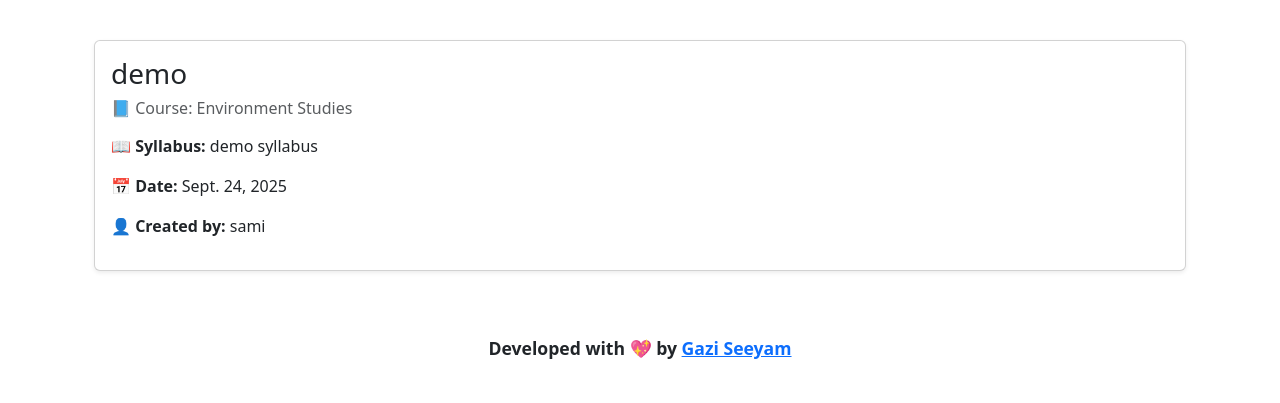
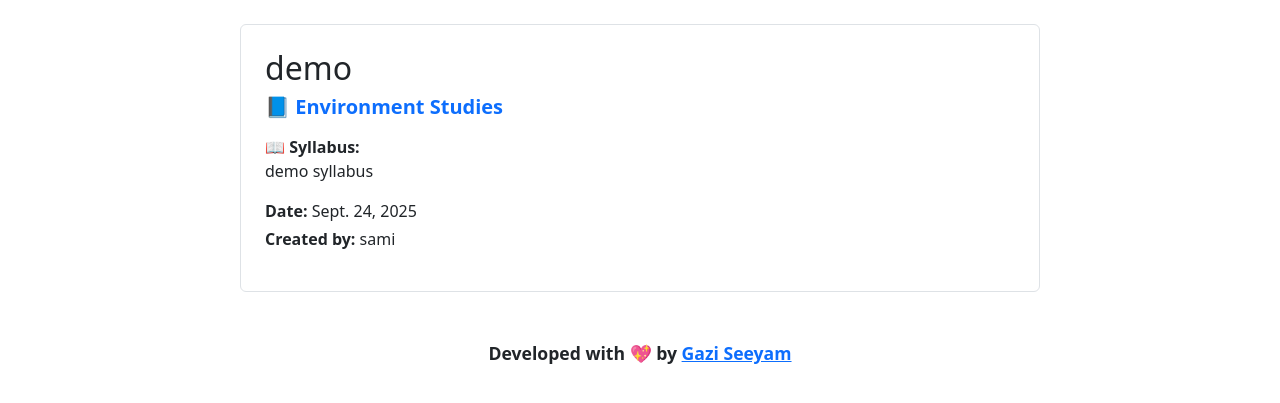
Before and after one commit to hellogaziseeyam/aibasectionb, a Django app: page /quiz/1/ in a window 1280 px wide. Shown: the top 403 px of the page. Run offline with Django 5.2, Linux system fonts and the light colour scheme; data comes from the database, SQL or seed files in the repository.

Commit message:
refined details page

```diff
--- a/core/templates/core/quiz_detail.html
+++ b/core/templates/core/quiz_detail.html
@@ -1,16 +1,30 @@
 {% extends 'core/base.html' %}
 {% block content %}
-<div class="container py-3">
-  <div class="card shadow-sm">
-    <div class="card-body">
-      <h3 class="card-title">{{ quiz.title }}</h3>
-      <h6 class="text-muted">📘 Course: {{ quiz.course_name }}</h6>
-      <p class="mt-3"><strong>📖 Syllabus:</strong> {{ quiz.syllabus }}</p>
-      <p><strong>📅 Date:</strong> {{ quiz.date }}</p>
-      <p><strong>👤 Created by:</strong> {{ quiz.created_by.username }}</p>
+<div class="container mt-4 mb-5">
+  <div class="mx-auto" style="max-width: 800px;">
+    <div class="p-4 border rounded bg-white">
+      <h2 class="mb-2">{{ quiz.title }}</h2>
+      <h5 class="text-primary fw-semibold mb-3">📘 {{ quiz.course_name }}</h5>
+
+      <p class="mb-3">
+        <strong>📖 Syllabus:</strong><br>
+        {{ quiz.syllabus }}
+      </p>
+
+      <p class="mb-1">
+        <i class="bi bi-calendar-event"></i>
+        <strong>Date:</strong> {{ quiz.date }}
+      </p>
+
+      <p class="mb-3">
+        <i class="bi bi-person-circle"></i>
+        <strong>Created by:</strong> {{ quiz.created_by.username }}
+      </p>
 
       {% if quiz.document %}
-        <a href="{{ quiz.document.url }}" class="btn btn-outline-primary mt-2" target="_blank">📄 View Document</a>
+        <a href="{{ quiz.document.url }}" target="_blank" class="btn btn-outline-success mt-2">
+          📄 View Document
+        </a>
       {% endif %}
     </div>
   </div>
--- a/core/views.py
+++ b/core/views.py
@@ -163,6 +163,3 @@ def quiz_detail(request, pk):
 def notice_detail(request, pk):
     notice = get_object_or_404(Notice, pk=pk)
     return render(request, 'core/notice_detail.html', {'notice': notice})
-
-from django.http import HttpResponse
-from django.contrib.auth.models import User
```
Also changed, not shown: core/templates/core/assignments.html (+23 -29 lines).
